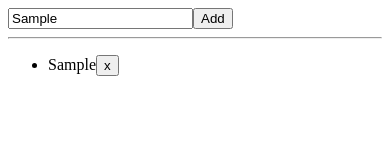
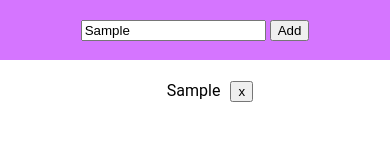
Before and after one commit to edjeong99/workbox2, a website: page src/index.html in a window 390 px wide. Both pictures are taken after typing "Sample" into the empty fields and a click on the button "Add". Drawn offline with Linux system fonts and the light colour scheme.

Commit message:
edit css

```diff
--- a/src/css/main.css
+++ b/src/css/main.css
@@ -19,10 +19,12 @@ body {
   flex-direction: column;
   font-family: 'Roboto','Helvetica','Arial',sans-serif;
   justify-content: space-between;
-  margin: 0;
+  margin: 30px 0 0 0;
+
   max-width: 100%;
   min-height: 100vh;
   text-align: center;
+  position: relative;
 }
 
 header {
@@ -146,6 +148,29 @@ li {
   color: white;
 }
 
+#addTask{
+  position: fixed;
+  top: 0px;
+  right: 0px;
+  left: 0px;
+  height: 60px;
+  line-height: 60px;
+  vertical-align: middle;
+  color: #3a1b48;
+  background-color: #d575ff;
+}
+
+#todos{
+position : relative;
+top : 60px;
+z-index:-1;
+}
+
+.remove{
+  margin : 5px 10px;
+
+}
+
 @media (min-width: 800px) {
   .column {
      width: calc(50% - 20px);
@@ -171,5 +196,44 @@ li {
 .add-button {
   position: absolute;
   top: 1px;
-  left: 1px;
+  left: 40%;
+  margin : 20px 0;
 }
+
+
+@media only screen and (max-width: 600px) {
+  body {
+
+
+    margin: 10px 0 0 0;
+    max-width: 100%;
+    min-height: 100vh;
+    text-align: center;
+  }
+  .add-button {
+    margin : 10px 0;
+  }
+
+  #addTask{
+    position: fixed;
+    top: 0px;
+    right: 0px;
+    left: 0px;
+    height: 60px;
+    line-height: 60px;
+    vertical-align: middle;
+    color: #3a1b48;
+    background-color: #d575ff;
+  }
+
+  #todos{
+    position: fixed;
+    overflow: hidden;
+    left: 0px;
+    right: 0px;
+    top:60px;
+  }
+
+
+
+}
--- a/src/index.html
+++ b/src/index.html
@@ -1,15 +1,21 @@
 <!DOCTYPE html>
 <html lang="en">
 <head>
+<title>Ed Note App with PWA</title>
   <meta charset="utf-8">
   <meta name="viewport" content="width=device-width, initial-scale=1.0, user-scalable=yes">
 
 <link rel="manifest" href="/manifest.webmanifest">
+<link rel="stylesheet" type="text/css" href="css/main.css">
 </head>
 <body>
-<input id="task"><button id="add">Add</button>
-<hr>
-<div id="todos"></div>
+
+    <div id="addTask">
+      <input id="task">
+      <button id="add">Add</button>
+    </div>
+    <div id="todos"></div>
+
  <button class="add-button">Add to home screen</button>
 
 
```
Also changed, not shown: README.md.
